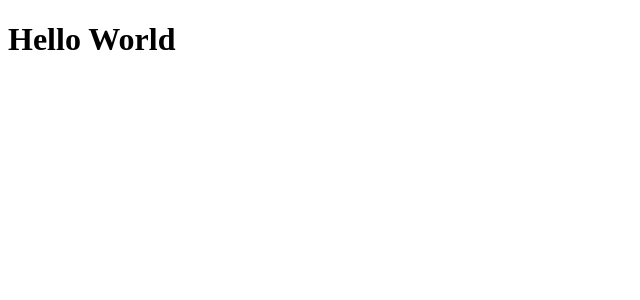
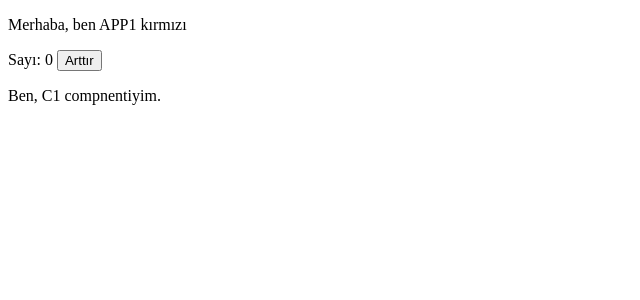
Before and after one commit to eneskaanbilir/ders10, a React (Create React App) app: page / in a window 1280 px wide. Shown: the top 300 px of the page, without its empty margins (0-640 px from the left). Built offline with nearby package versions, Linux system fonts and the light colour scheme.

Commit message:
feat:State konusuna giriş yapıldı.

```diff
--- /dev/null
+++ b/src/App.jsx
@@ -0,0 +1,22 @@
+import { useState } from "react"
+import C1 from "./C1"
+
+function App(ozellikler) {
+    let [sayi, sayiGuncelle] = useState(0)
+
+    console.log("App componenti render oldu!")
+
+    let SayiArttir = ()=>{
+        sayiGuncelle(onceki => onceki + 1)
+    }
+
+    return (
+        <>
+            <p>Merhaba, ben APP1 {ozellikler.renk}</p>
+            <p>Sayı: {sayi}  <button onClick={ SayiArttir }>Arttır</button>   </p>
+            <C1 isimler={["Ahmet", "Esra"]} />
+        </>
+    )
+}
+
+export default App
--- /dev/null
+++ b/src/C1.jsx
@@ -0,0 +1,7 @@
+const C1 = ()=>{
+console.log("C1, componenti render oldu.")
+return(
+      <p>Ben, C1 compnentiyim.</p>
+   )
+}
+export default C1;
--- a/src/index.js
+++ b/src/index.js
@@ -1,10 +1,11 @@
 import React from 'react';
 import ReactDOM from 'react-dom/client';
+import "./App.jsx"
+import App from './App.jsx';
 
 const root = ReactDOM.createRoot(document.getElementById('root'));
 root.render(
-  <div>
-    <h1>Hello World</h1>
-  </div>
+
+  <App renk="kırmızı"/>
 
 );
```
